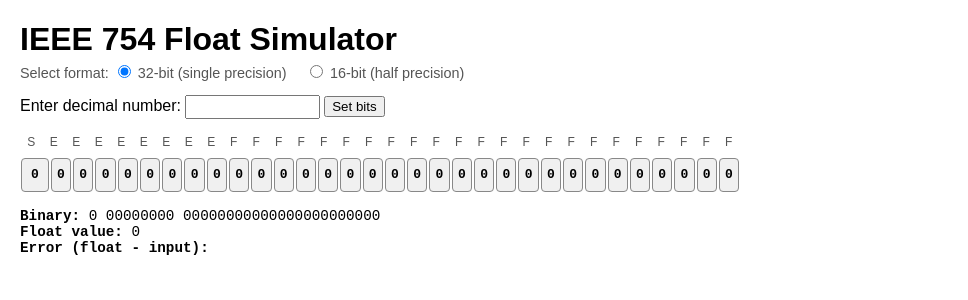
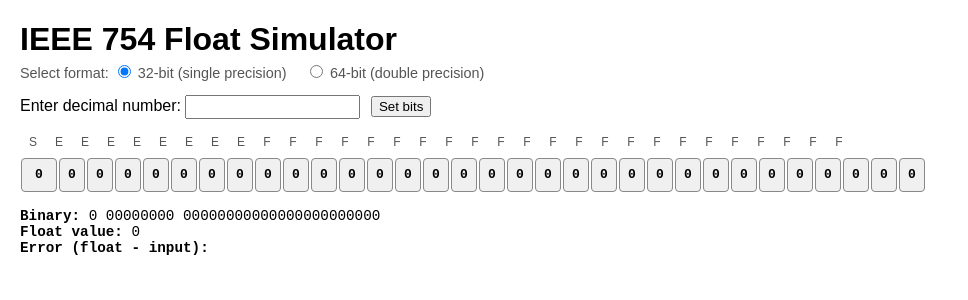
Before and after one commit to 71cj34/71cj34.github.io, a Jekyll site: the page blog/assets/float-sim-aio.html, which Jekyll copies as it is, in a window 1280 px wide. Shown: the top 300 px of the page, without its empty margins (0-968 px from the left). Built offline with Jekyll 4.4.1, drawn with Linux system fonts in a browser that asks for light colours; some of the changed lines change nothing that is shown.

Commit message:
feat: floatsim

```diff
--- a/blog/assets/float-sim-aio.html
+++ b/blog/assets/float-sim-aio.html
@@ -8,16 +8,17 @@
   body {
     font-family: Arial, sans-serif;
     margin: 20px;
-    max-width: 720px;
+    max-width: 100vw;
   }
   h1 {
     margin-bottom: 0.1em;
   }
   .bit-row {
     display: flex;
-    flex-wrap: none;
+    flex-wrap: nowrap;
     margin-bottom: 0.5em;
     user-select: none;
+    overflow-x: auto;
   }
   .bit {
     width: 24px;
@@ -32,6 +33,7 @@
     font-family: monospace;
     background: #f0f0f0;
     transition: background 0.2s, color 0.2s;
+    flex: 0 0 auto;
   }
   .bit.on {
     background: #4a90e2;
@@ -48,16 +50,21 @@
     margin: 0 1px;
     user-select: none;
     color: #555;
+    flex: 0 0 auto;
   }
   label {
     display: inline-block;
     margin-right: 1em;
   }
   input[type="number"] {
-    width: 120px;
+    width: 160px;
     font-size: 1em;
     padding: 0.2em 0.4em;
     font-family: monospace;
+  }
+  button {
+    margin-left: 0.5em;
+    cursor: pointer;
   }
   .error {
     color: #c00;
@@ -81,7 +88,7 @@
 <div class="info">
   Select format:
   <label><input type="radio" name="format" value="32" checked /> 32-bit (single precision)</label>
-  <label><input type="radio" name="format" value="16" /> 16-bit (half precision)</label>
+  <label><input type="radio" name="format" value="64" /> 64-bit (double precision)</label>
 </div>
 
 <div>
@@ -118,12 +125,12 @@
       bias: 127,
       floatType: 'single',
     },
-    16: {
-      bits: 16,
-      expBits: 5,
-      fracBits: 10,
-      bias: 15,
-      floatType: 'half',
+    64: {
+      bits: 64,
+      expBits: 11,
+      fracBits: 52,
+      bias: 1023,
+      floatType: 'double',
     },
   };
 
@@ -147,14 +154,6 @@
 
     // bits index: 0 = sign bit, next expBits bits for exponent, then fracBits fraction bits
     // we display bits from MSB (bit 0) to LSB (bit n-1)
-
-    // labels to show bit positions and categories
-
-    // For 32-bit:
-    // bits 31 = sign
-    // bits 30-23 = exponent
-    // bits 22-0 = fraction
-    // but our bits array is bits[0]...bits[bits-1] with bits[0] = MSB as sign bit
 
     // we show bit indices from left (msb) to right (lsb)
     // so bit 0 is msb (sign), bit totalBits-1 is lsb
@@ -208,177 +207,75 @@
   }
 
   // Convert bits array to number (float)
-  // We'll implement a parser for 16-bit and 32-bit IEEE754 floats manually
+  // For 32-bit and 64-bit, use DataView to convert bits bytes to float
+  // First, create an ArrayBuffer and fill it with bits
+  // For 32-bit: 4 bytes
+  // For 64-bit: 8 bytes
+  // The bits array is MSB first, so bit 0 is the most significant bit
+
   function bitsToFloat() {
-    const { bits: totalBits, expBits, fracBits, bias } = currentFormat;
+    const { bits: totalBits } = currentFormat;
 
-    // Extract values from bits
-    // bits[0] = sign
-    // bits[1..expBits] = exponent
-    // bits[expBits+1 .. totalBits-1] = fraction
-
-    const sign = bits[0];
-    let exponent = 0;
-    for (let i = 1; i <= expBits; i++) {
-      exponent = (exponent << 1) | bits[i];
+    if (totalBits === 32) {
+      // 4 bytes
+      const buffer = new ArrayBuffer(4);
+      const view = new DataView(buffer);
+      // Compose the 32-bit uint
+      let val = 0;
+      for (let i = 0; i < 32; i++) {
+        val = (val << 1) | bits[i];
+      }
+      view.setUint32(0, val, false); // big endian
+      return view.getFloat32(0, false);
+    } else if (totalBits === 64) {
+      // 8 bytes
+      const buffer = new ArrayBuffer(8);
+      const view = new DataView(buffer);
+      // Compose high and low 32 bits separately
+      // bits[0..31] are high 32 bits (MSB side)
+      // bits[32..63] are low 32 bits (LSB side)
+      let high = 0;
+      for (let i = 0; i < 32; i++) {
+        high = (high << 1) | bits[i];
+      }
+      let low = 0;
+      for (let i = 32; i < 64; i++) {
+        low = (low << 1) | bits[i];
+      }
+      view.setUint32(0, high, false);
+      view.setUint32(4, low, false);
+      return view.getFloat64(0, false);
+    }
   }
 
-    let fraction = 0;
-    for (let i = expBits + 1; i < totalBits; i++) {
-      fraction = (fraction << 1) | bits[i];
-    }
+  // Convert a JS number to bits in current format (32 or 64-bit IEEE754)
+  // Use DataView with 4 or 8 bytes for 32 and 64 bit respectively
+  function floatToBits(num) {
+    const { bits: totalBits } = currentFormat;
 
-    // Special cases:
-    if (exponent === (1 << expBits) - 1) {
-      if (fraction === 0) return sign ? -Infinity : Infinity; // Inf
-      return NaN; // NaN
-    }
-
-    // Denormalized number
-    if (exponent === 0) {
-      if (fraction === 0) return sign ? -0 : 0; // Zero signed
-
-      // Subnormal: exponent = 1 - bias, no implicit leading 1
-      const mantissa = fraction / (1 << fracBits);
-
-      const val = (Math.pow(2, 1 - bias)) * mantissa;
-      return sign ? -val : val;
-    }
-
-    // Normalized number
-    // Implicit leading 1 in mantissa
-    const mantissa = 1 + fraction / (1 << fracBits);
-    const val = Math.pow(2, exponent - bias) * mantissa;
-
-    return sign ? -val : val;
-  }
-
-  // Convert a JS number to bits in current format (16 or 32-bit IEEE754)
-  // For 32 bits, we can use DataView easily
-  // For 16 bits, we must implement conversion because JS does not have 16-bit floats natively
-  // For 16-bit, implement a standard float-to-half converter
-
-  function floatToBits(num) {
-    const { bits: totalBits, expBits, fracBits, bias } = currentFormat;
-
-    if (currentFormat.bits === 32) {
-      // Use DataView
+    if (totalBits === 32) {
       const buffer = new ArrayBuffer(4);
       const view = new DataView(buffer);
-      view.setFloat32(0, num, false); // Big endian to match bit order
-
+      view.setFloat32(0, num, false); // Big endian
+      const val = view.getUint32(0, false);
       bits = new Uint8Array(totalBits);
-
-      // get bits from DataView
-      // We'll get from MSB to LSB
-      const val = view.getUint32(0, false);
       for (let i = 0; i < totalBits; i++) {
         bits[i] = (val >>> (totalBits - 1 - i)) & 1;
       }
       return bits;
-    } else if (currentFormat.bits === 16) {
-      // Convert to 16-bit float manually
-      // Implementation based on the IEEE 754 half precision format
-
-      // Handle special cases first
-      if (isNaN(num)) {
-        // NaN: exponent all 1s, fraction != 0
+    } else if (totalBits === 64) {
+      const buffer = new ArrayBuffer(8);
+      const view = new DataView(buffer);
+      view.setFloat64(0, num, false); // Big endian
       bits = new Uint8Array(totalBits);
-        bits[0] = 0; // sign 0
-        for (let i = 1; i <= expBits; i++) bits[i] = 1;
-        bits[expBits + 1] = 1; // fraction not zero
-        return bits;
+      const high = view.getUint32(0, false);
+      const low = view.getUint32(4, false);
+      for (let i = 0; i < 32; i++) {
+        bits[i] = (high >>> (31 - i)) & 1;
       }
-      if (num === Infinity) {
-        bits = new Uint8Array(totalBits);
-        bits[0] = 0;
-        for (let i = 1; i <= expBits; i++) bits[i] = 1;
-        for (let i = expBits + 1; i < totalBits; i++) bits[i] = 0;
-        return bits;
+      for (let i = 0; i < 32; i++) {
+        bits[32 + i] = (low >>> (31 - i)) & 1;
       }
-      if (num === -Infinity) {
-        bits = new Uint8Array(totalBits);
-        bits[0] = 1;
-        for (let i = 1; i <= expBits; i++) bits[i] = 1;
-        for (let i = expBits + 1; i < totalBits; i++) bits[i] = 0;
-        return bits;
-      }
-      if (num === 0) {
-        bits = new Uint8Array(totalBits);
-        // sign bit might be set if negative zero
-        bits[0] = (Object.is(num, -0)) ? 1 : 0;
-        return bits;
-      }
-
-      const sign = num < 0 ? 1 : 0;
-      let absNum = Math.abs(num);
-
-      // Extract exponent and fraction for normal and subnormal numbers
-      let exp = 0;
-      let frac = 0.0;
-
-      // Get exponent in base 2 (using Math.log2)
-      let e = Math.floor(Math.log2(absNum));
-      const bias = currentFormat.bias;
-
-      // Calculate mantissa
-      // number = mantissa * 2^e with mantissa in [1, 2)
-      let mant = absNum / Math.pow(2, e);
-
-      // For half precision:
-      // Exponent range is -14 to 15 (after bias 15)
-      // Handle subnormal number
-      if (e < -14) {
-        // Subnormal
-        // Shift mantissa accordingly
-        // mantissa = absNum / 2^-14
-        mant = absNum / Math.pow(2, -14);
-        e = -14;
-        exp = 0;
-        frac = mant * Math.pow(2, fracBits);
-        frac = Math.round(frac);
-      } else if (e > 15) {
-        // Overflow to Inf
-        exp = (1 << expBits) - 1;
-        frac = 0;
-      } else {
-        // Normal range
-        exp = e + bias;
-        if (exp <= 0) {
-          // Subnormal as well
-          // This should have been caught above, but keep here for safety
-          exp = 0;
-          frac = 0;
-        } else {
-          // Normal number: mantissa - 1 (implicit leading 1)
-          frac = (mant - 1) * Math.pow(2, fracBits);
-          frac = Math.round(frac);
-          if (frac === (1 << fracBits)) {
-            // Rounding overflow, adjust exponent
-            exp += 1;
-            frac = 0;
-          }
-          if (exp >= (1 << expBits) - 1) {
-            // Overflow to infinity
-            exp = (1 << expBits) - 1;
-            frac = 0;
-          }
-        }
-      }
-
-      bits = new Uint8Array(totalBits);
-      bits[0] = sign;
-
-      // Set exponent bits
-      for (let i = expBits; i >= 1; i--) {
-        bits[i] = (exp >>> (expBits - i)) & 1;
-      }
-
-      // Set fraction bits
-      for (let i = 0; i < fracBits; i++) {
-        bits[expBits + 1 + i] = (frac >>> (fracBits - 1 - i)) & 1;
-      }
-
       return bits;
     }
   }
@@ -397,12 +294,42 @@
   if (decimalEntered) {
     const inputNum = Number(decimalInput.value);
     const error = floatVal - inputNum;
-      errorValueEl.textContent = formatFloatForDisplay(error);
-      errorValueEl.classList.toggle('error', Math.abs(error) > Number.EPSILON);
+    let displayError = '';
+
+    if (isNaN(error)) {
+      displayError = 'NaN';
+      errorValueEl.classList.add('error');
+    } else if (!isFinite(error)) {
+      displayError = error > 0 ? 'Infinity' : '-Infinity';
+      errorValueEl.classList.add('error');
+    } else {
+      // Determine if relative or absolute error used:
+      // When input is zero, use absolute error
+      let absError = Math.abs(error);
+      let relError = inputNum !== 0 ? absError / Math.abs(inputNum) : absError;
+      const thresholdAbsolute = 1e-15; // For absolute error
+      const thresholdRelative = 1e-12; // For relative error
+      // Use whichever is appropriate:
+      const isErrorSignificant = (inputNum === 0) ? (absError > thresholdAbsolute) : (relError > thresholdRelative);
+
+      // Format error with scientific notation for very small numbers
+      if (absError === 0) {
+        displayError = '0';
+      } else if (absError < 1e-12) {
+        displayError = absError.toExponential(3);
+      } else {
+        displayError = formatFloatForDisplay(error);
+      }
+
+      errorValueEl.classList.toggle('error', isErrorSignificant);
+    }
+    errorValueEl.textContent = displayError;
   } else {
     errorValueEl.textContent = '';
+    errorValueEl.classList.remove('error');
   }
 }
+
 
   // Helper: format float numbers nicely
   function formatFloatForDisplay(num) {
@@ -411,14 +338,15 @@
     if (num === -Infinity) return '-Infinity';
     if (Object.is(num, -0)) return '-0';
     if (num === 0) return '0';
-    // Use precision: display with up to 12 decimal digits (adaptable)
-    return num.toPrecision(12).replace(/\.?0+$/, '');
+    // Use precision: display with up to 17 decimal digits (safe for double precision)
+    // For single precision, 9 digits would be enough, but max 17 is safe for all.
+    return num.toPrecision(17).replace(/\.?0+$/, '');
   }
 
   // Convert bits array to a spaced binary string for display
   function bitsToBinaryString() {
     const { bits: totalBits, expBits, fracBits } = currentFormat;
-    // Format: S | EEEEEEEE | FFFFFFFFFFFFFFFFFFFFFFF (for 32-bit)
+    // Format: S | EEEEEEEE... | FFFF...
     // We'll add spaces: after sign bit and exponent bits
     let s = bits[0] ? '1' : '0';
     s += ' ';
```
Lines whose indentation alone changed are shown as unchanged.
